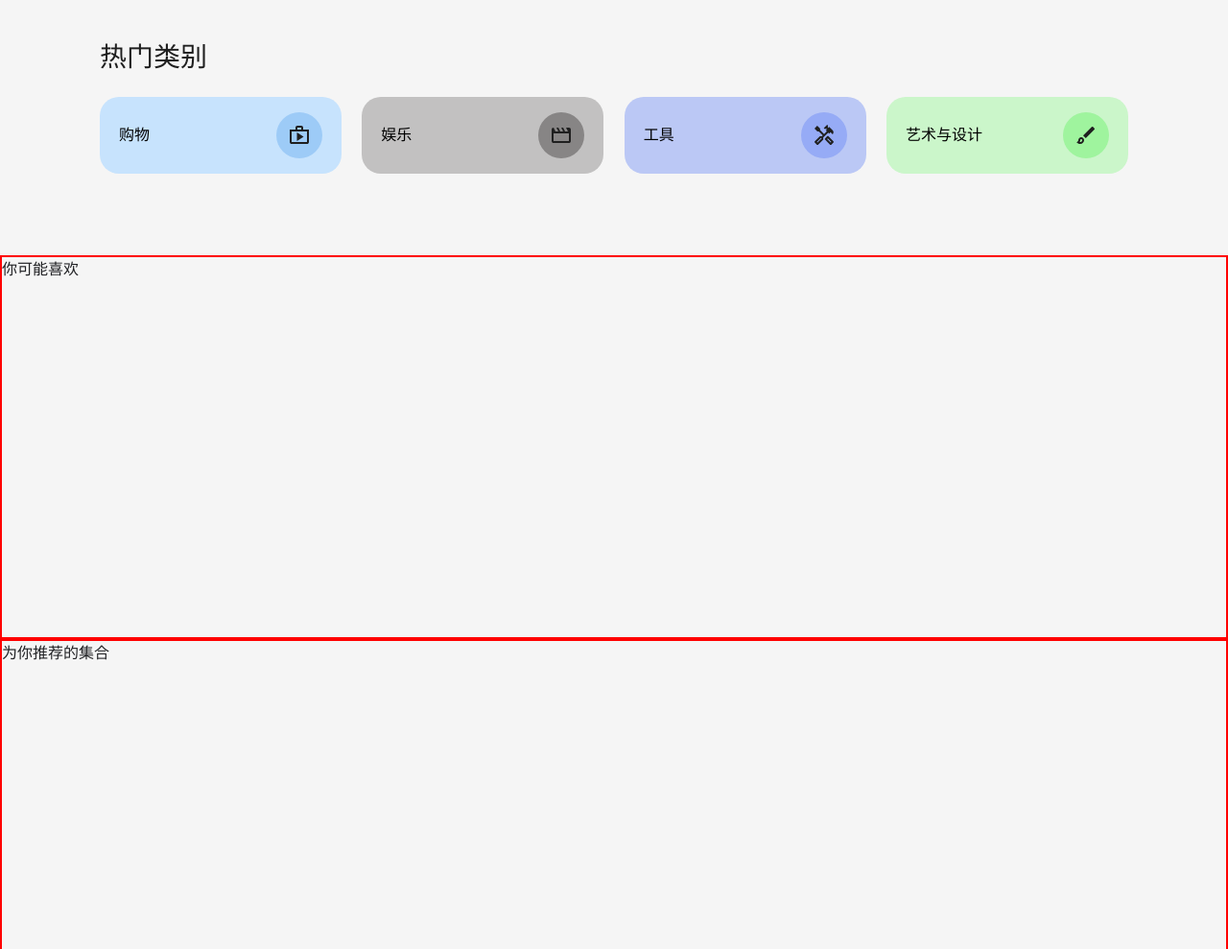
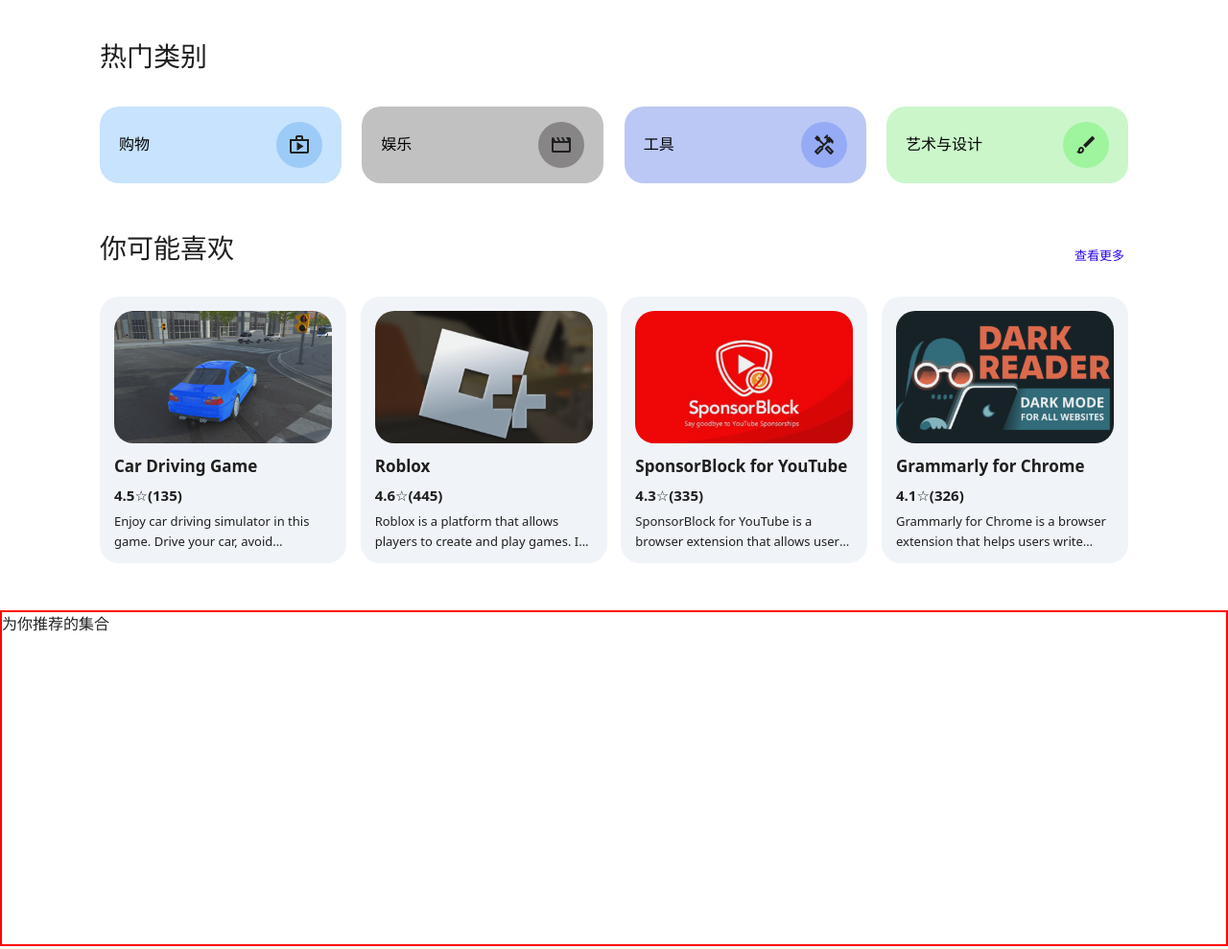
Before and after one commit to Godfrey-ngd/Chrome_APPStore, a plain HTML site: page index.html in a window 1280 px wide. Shown: the part 514-1503 px from the top of the page at 96% size. Drawn offline with Linux system fonts and the light colour scheme.

Commit message:
complete category

```diff
--- a/css/components.css
+++ b/css/components.css
@@ -316,10 +316,11 @@
 
 .categories{
     width:1072px;
-    height: 200px;
+    height: 120px;
     display: flex;
     padding-top:20px;
     flex-direction: row;
+    align-items: center;
     justify-content: space-between;
 }
 
@@ -409,3 +410,104 @@
     font-size:16px;
 }
 /*----------------------------category----------------------------*/
+
+.recommend_module{
+    display: flex;
+    flex-direction: row;
+    flex-wrap:wrap;
+    align-items: flex-start;
+    justify-content: space-between;
+}
+
+.recommend_module_title{
+    margin-left: 104px;
+    font-size: 28px;
+    font-weight: 550;
+    color: #1f1f1f;
+}
+
+.recommend_more_btn{
+    all: unset;
+    margin: 15px 104px 0px 0px;
+    height: 30px;
+    width: 60px;
+    justify-self: flex-end;
+    border-radius: 20px;
+    display: flex;
+    align-items: center;
+    justify-content: center;
+}
+
+.recommend_more_btn:hover{
+    background-color: #84b3f9;
+}
+
+.recommend_more_btn_text{
+    font-size: 13px;
+    font-weight: 500;
+    color: #2c05ef;
+}
+
+.recommend_modules{
+    margin-left:104px;
+    width:1072px;
+    height:300px;
+    display:flex;
+    flex-direction: row;
+    justify-content: space-between;
+}
+
+.recommend_module_item{
+    width:257px;
+    height:278px;
+    padding:15px;
+    border-radius: 20px;
+    background-color: #f0f4f9;
+    display: flex;
+    flex-direction: column;
+    align-items: start;
+}
+
+.recommend_module_item_img{
+    width:227px;
+    height:150px;
+    border-radius: 20px;
+    margin-bottom: 10px;
+    overflow: hidden;
+}
+
+.recommend_module_item_img img{
+    width:227px;
+    height:150px;
+    object-fit: cover;
+}
+
+.recommend_module_item .recommend_module_item_title{
+    font-size: 17px;
+    font-weight: 550;
+    color: #1f1f1f;
+    overflow: ellipsis;
+    margin-bottom: 5px;
+}
+
+.recommend_module_item .recommend_module_item_rating{
+    font-size: 15px;
+    font-weight: 550;
+    color: #1f1f1f;
+    margin-bottom: 5px;
+}
+
+ .recommend_module_item .recommend_module_item_desc{
+    width: 227px;
+    display: -webkit-box;
+    -webkit-box-orient: vertical;
+    -webkit-line-clamp: 2;
+    line-clamp: 2;
+    overflow: hidden;
+    overflow-wrap:anywhere;
+    text-overflow: ellipsis;
+    white-space: normal;
+    font-size: 13px;
+    font-weight: 450;
+    color: #1f1f1f;
+}
--- a/css/layout.css
+++ b/css/layout.css
@@ -11,7 +11,7 @@ body{
     left: 0;
     height: 100px;
     width:100vw;
-    background-color: #f5f5f5;
+    background-color: #fff;
 
     flex-shrink: 0;
     display:flex;
@@ -21,7 +21,7 @@ body{
 .search_fun_row{
     height: 200px;
     width:100vw;
-    background-color: #f5f5f5;
+    background-color: #fff;
     display:flex;
     flex-direction:row;
     align-items: center;
@@ -31,32 +31,31 @@ body{
 .menu{
     height: 100px;
     width:100vw;
-    background-color: #f5f5f5;
+    background-color: #fff;
 }
 
 .recommend_ad{
     height: 450px;
     width:1280px;
-    background-color: #f5f5f5;
+    background-color: #fff;
 }
 
 .category{
-    height:230px;
+    height:200px;
     width:1280px;
-    background-color: #f5f5f5;
+    background-color: #fff;
 }
 
 
 .recommend_module{
     height: 400px;
     width:1280px;
-    background-color: #f5f5f5;
-    border:red solid 2px;
+    background-color: #fff;
 }
 
 .collection_ad{
     height: 350px;
     width:1280px;
-    background-color: #f5f5f5;
+    background-color: #fff;
     border:red solid 2px;
 }
--- a/index.html
+++ b/index.html
@@ -166,7 +166,76 @@
 
     </div>
 
-    <div class="recommend_module">你可能喜欢</div>
+    <div class="recommend_module">
+        <span class="recommend_module_title">你可能喜欢</span>
+        <button class="recommend_more_btn">
+            <span class="recommend_more_btn_text">查看更多</span>
+        </button>
+        <div class="recommend_modules">
+            <div class="recommend_module_item item1">
+                <div class="recommend_module_item_img">
+                    <img src="assets/banners/rec_module1.png" alt="">
+                </div>
+                <div class="recommend_module_item_title">
+                    <span>Car Driving Game</span>
+                </div>
+                <div class="recommend_module_item_rating">
+                    <span>4.5☆(135)</span>
+                </div>
+                <div class="recommend_module_item_desc">
+                    <span>Enjoy car driving simulator in this game. Drive your car, avoid obstacles, and collect coins. Test your skills and have fun!</span>
+                </div>
+            </div>
+
+            <div class="recommend_module_item item2">
+    <div class="recommend_module_item_img">
+                    <img src="assets/banners/rec_module2.png" alt="">
+                </div>
+                <div class="recommend_module_item_title">
+                    <span>Roblox</span>
+                </div>
+                <div class="recommend_module_item_rating">
+                    <span>4.6☆(445)</span>
+                </div>
+                <div class="recommend_module_item_desc">
+                    <span>Roblox is a platform that allows players to create and play games. It has a vast community of creators who build games using its in-game scripting language, Lua. Players can also create their own games and share them with the community.</span>
+                </div>
+            </div>
+
+            <div class="recommend_module_item item3">
+                <div class="recommend_module_item_img">
+                    <img src="assets/banners/rec_module3.png" alt="">
+                </div>
+                <div class="recommend_module_item_title">
+                    <span>SponsorBlock for YouTube</span>
+                </div>
+                <div class="recommend_module_item_rating">
+                    <span>4.3☆(335)</span>
+                </div>
+                <div class="recommend_module_item_desc">
+                    <span>SponsorBlock for YouTube is a browser extension that allows users to skip sponsored segments in YouTube videos. It works by blocking ads and other non-essential content, allowing users to focus on the video they are watching.</span>
+                </div>
+
+            </div>
+
+            <div class="recommend_module_item item4">
+                <div class="recommend_module_item_img">
+                    <img src="assets/banners/rec_module4.png" alt="">
+                </div>
+                <div class="recommend_module_item_title">
+                    <span>Grammarly for Chrome</span>
+                </div>
+                <div class="recommend_module_item_rating">
+                    <span>4.1☆(326)</span>
+                </div>
+                <div class="recommend_module_item_desc">
+                    <span>Grammarly for Chrome is a browser extension that helps users write better grammar and spelling. It provides real-time feedback and suggestions as users type, making it easier for them to write clear and concise content.</span>
+                </div>
+
+            </div>
+
+        </div>
+    </div>
 
     <div class="collection_ad">为你推荐的集合</div>
 
```
Also changed, not shown: assets/banners/rec_module1.png (added), assets/banners/rec_module2.png (added), assets/banners/rec_module3.png (added), assets/banners/rec_module4.png (added).
